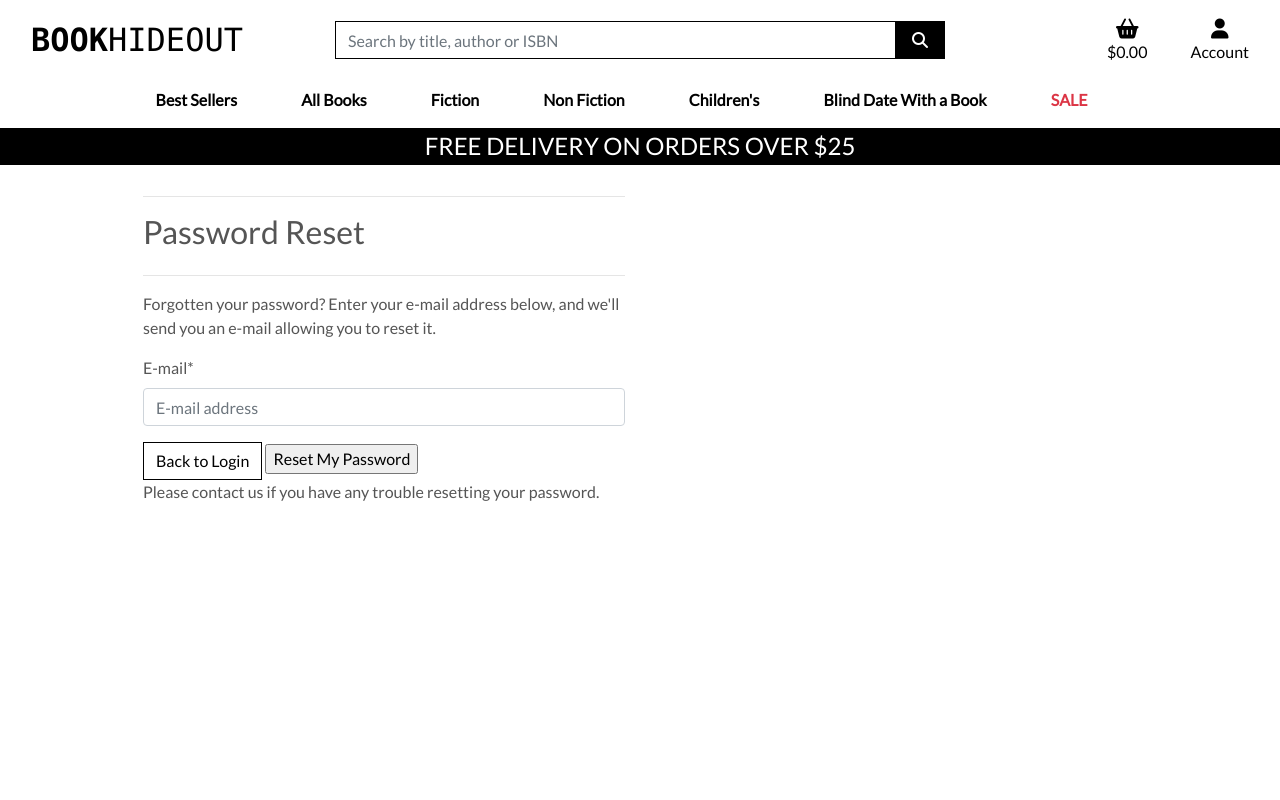
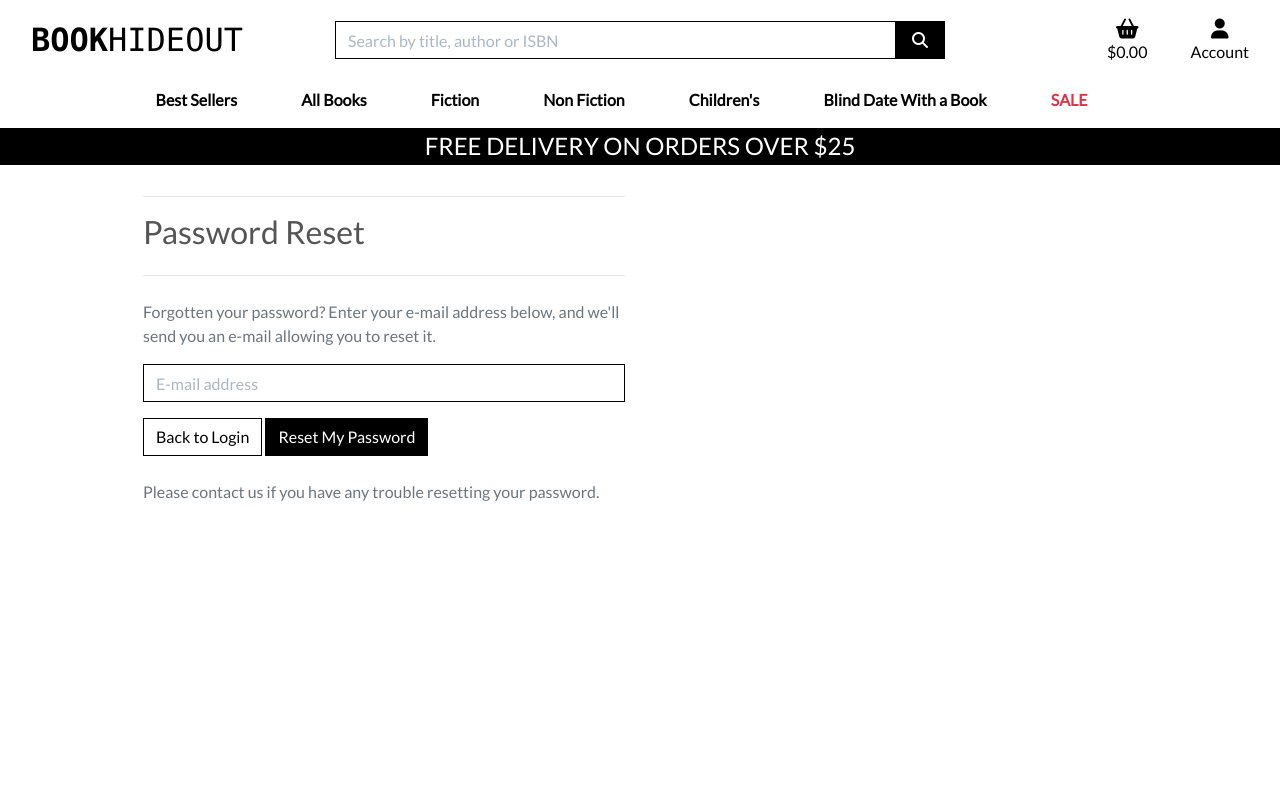
Before and after one commit to 4n4ru/CI-PP5-Book-Hideout, a Django app: page /accounts/password/reset/ in a window 1280 px wide. Run offline with Django 3.2, Linux system fonts and the light colour scheme; parts of the project's set-up code (start-up, migrations or seed data) failed here and were passed over; some libraries are stand-ins or nearby versions.

Commit message:
Style: Add styling to allauth pages

```diff
--- a/static/css/base.css
+++ b/static/css/base.css
@@ -113,6 +113,10 @@ body {
     cursor: pointer;
 }
 
+input[name='q']::placeholder {
+    color: #aab7c4;
+}
+
 /* to exempt elements from hover option */
 .no-hover:hover {
     background: none !important;
@@ -225,6 +229,59 @@ input[type=number] {
     overflow-y: auto;
 }
 
+/* Allauth form formating */
+.allauth-form-inner-content p {
+    margin-top: 1.5rem; /* mt-4 */
+    color: #6c757d /* text-secondary */;
+}
+
+.allauth-form-inner-content input {
+    border-color: #000;
+    border-radius: 0;
+}
+
+.allauth-form-inner-content label:not([for='id_remember']) {
+    display: none;
+}
+
+.allauth-form-inner-content input::placeholder {
+    color: #aab7c4;
+}
+
+.allauth-form-inner-content button,
+.allauth-form-inner-content input[type='submit'] {
+    /* btn */
+    display: inline-block;
+    font-weight: 400;
+    color: #fff;
+    text-align: center;
+    vertical-align: middle;
+    -webkit-user-select: none;
+    -moz-user-select: none;
+    -ms-user-select: none;
+    user-select: none;
+    background-color: #000;
+    border: 1px solid #000;
+    padding: .375rem .75rem;
+    font-size: 1rem;
+    line-height: 1.5;
+    border-radius: 0;
+
+    /* standard bootstrap btn transition */
+    transition: color .15s ease-in-out,background-color .15s ease-in-out,border-color .15s ease-in-out,box-shadow .15s ease-in-out;
+}
+
+.allauth-form-inner-content button:hover,
+.allauth-form-inner-content input[type='submit']:hover {
+    color: #fff;
+    background-color: #222;
+    border-color: #222;
+}
+
+.allauth-form-inner-content a {
+    color: #17a2b8; /* text-info */
+}
+
 /* ------ Media Queries ----- */
 
 /* Slightly larger container on xl screens */
```
